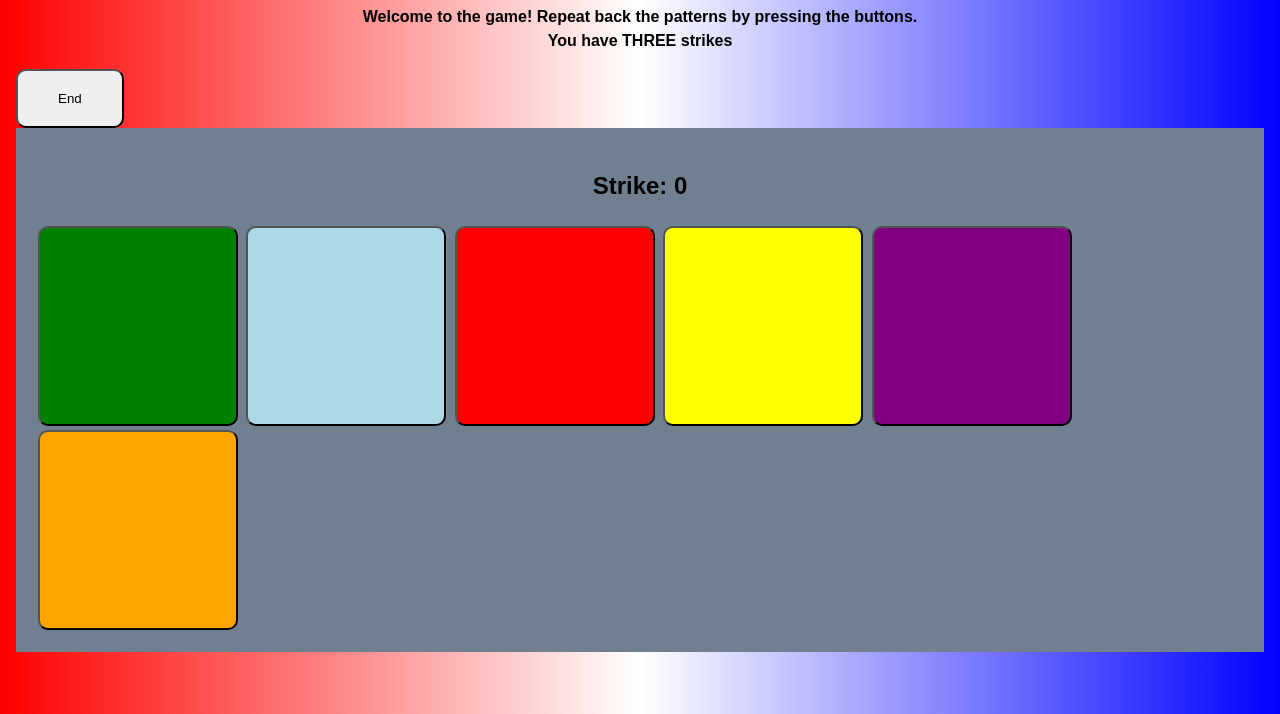
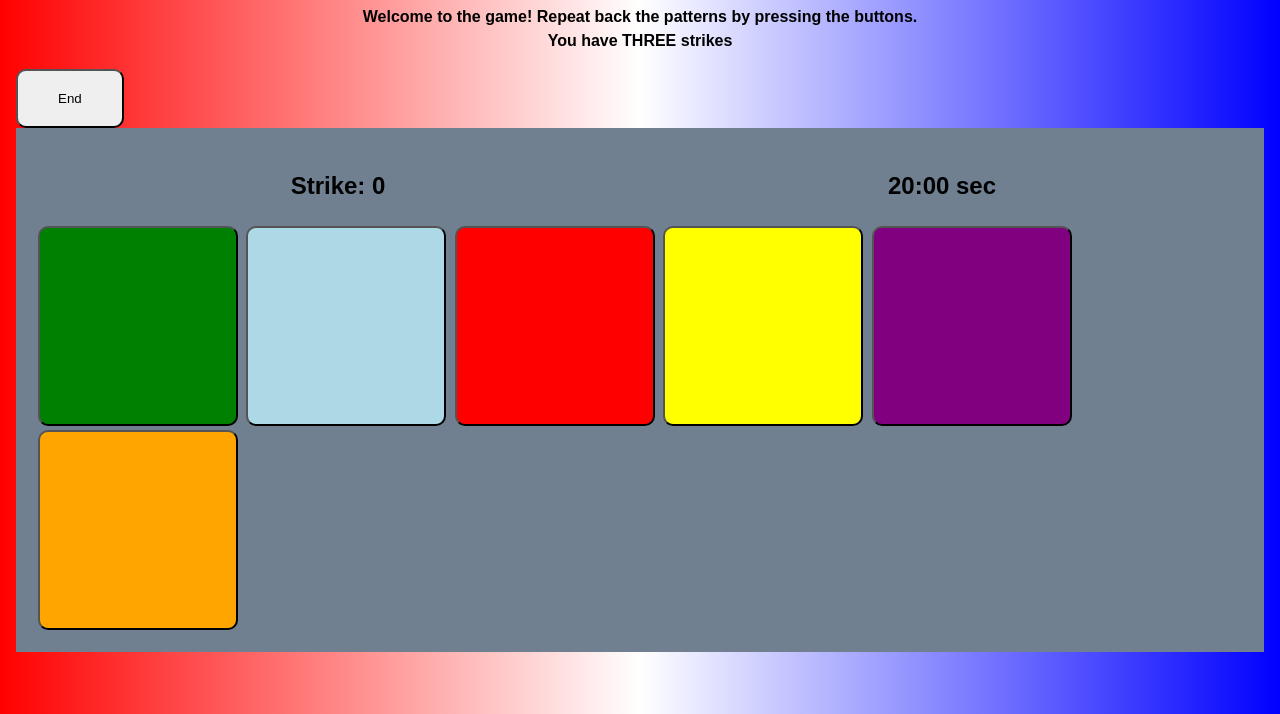
Before and after one commit to Maltiti-Tahiru/codepath-prework, a plain HTML site: page index.html in a window 1280 px wide. Both pictures are taken after a click on the button "Start". Shown: the part 86-800 px from the top of the page. Drawn offline with Linux system fonts and the light colour scheme.

Commit message:
added roundToPlay variable

```diff
--- a/index.html
+++ b/index.html
@@ -27,7 +27,7 @@
 
     <div id="gameButtonArea">
       <h2 id="strikes" class="center">Strike: 0</h2>
-<!--       <h2 id="timer" class="center">10:00 sec</h2> -->
+      <h2 id="timer" class="center">20:00 sec</h2>
       <button
         id="button1"
         onmousedown="startTone(1)"
--- a/script.js
+++ b/script.js
@@ -2,6 +2,7 @@
 
 const cluePauseTime = 333; //how long to pause in between clues
 const nextClueWaitTime = 1000; //how long to wait before starting playback of the clue sequence
+const roundToPlay = 5;
 
 //Global Variables
 var pattern = [];
@@ -46,7 +47,7 @@ const freqMap = {
 
 //generates the patttern to be used
 function randomPattern() {
-  for (let i = 0; i < 3; i++) {
+  for (let i = 0; i < roundToPlay; i++) {
     pattern[i] = getRandomIntInclusive(1, 6);
     console.log(pattern[i]);
   }
--- a/style.css
+++ b/style.css
@@ -54,15 +54,15 @@ button {
   margin: 2px;
 }
 
-/* #timer {
+#timer {
   float: right;
   width:50%;
-} */
+}
 
-/* #strikes {
+#strikes {
   float: left;
   width:50%;
-} */
+}
 
 .center {
   text-align: center;
```
